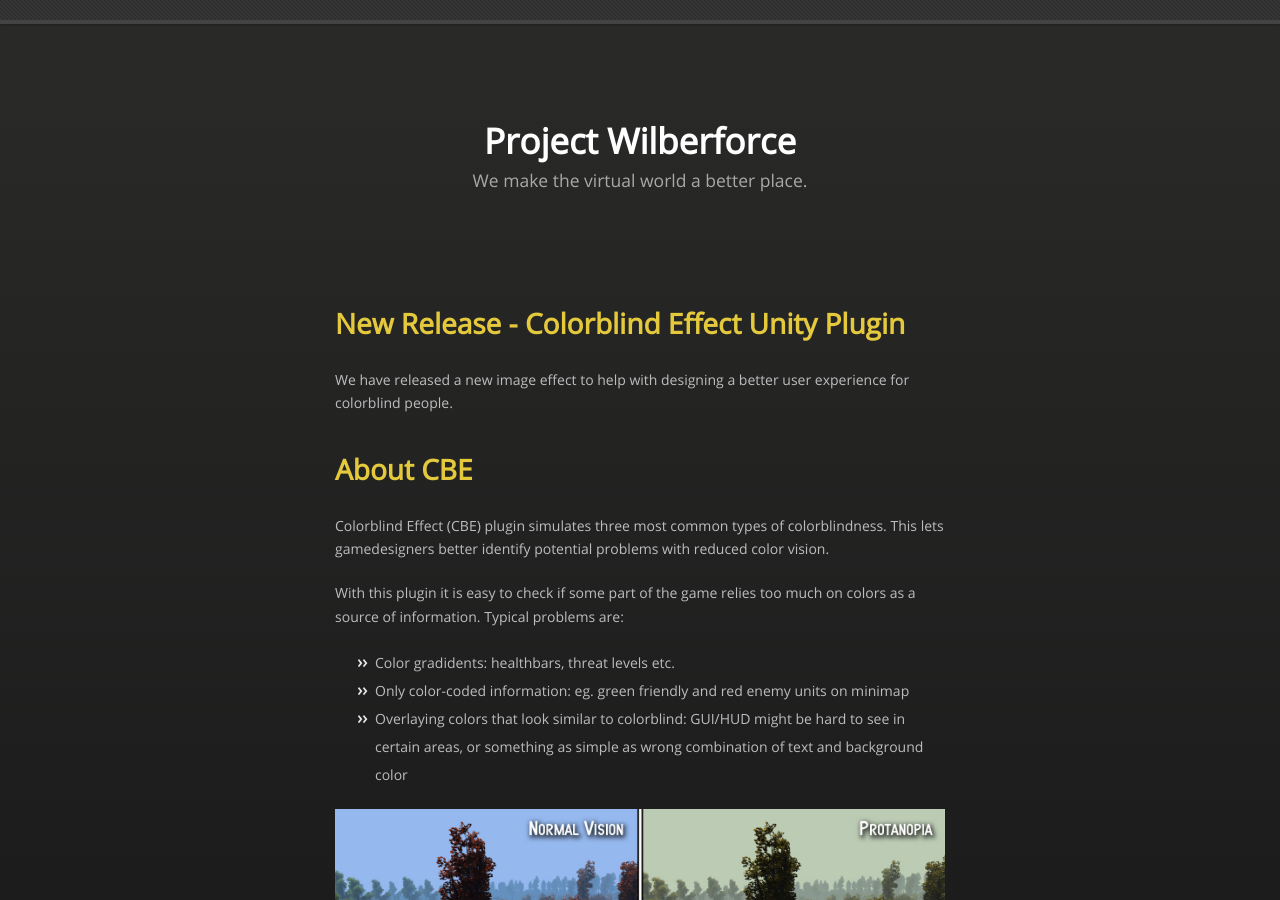
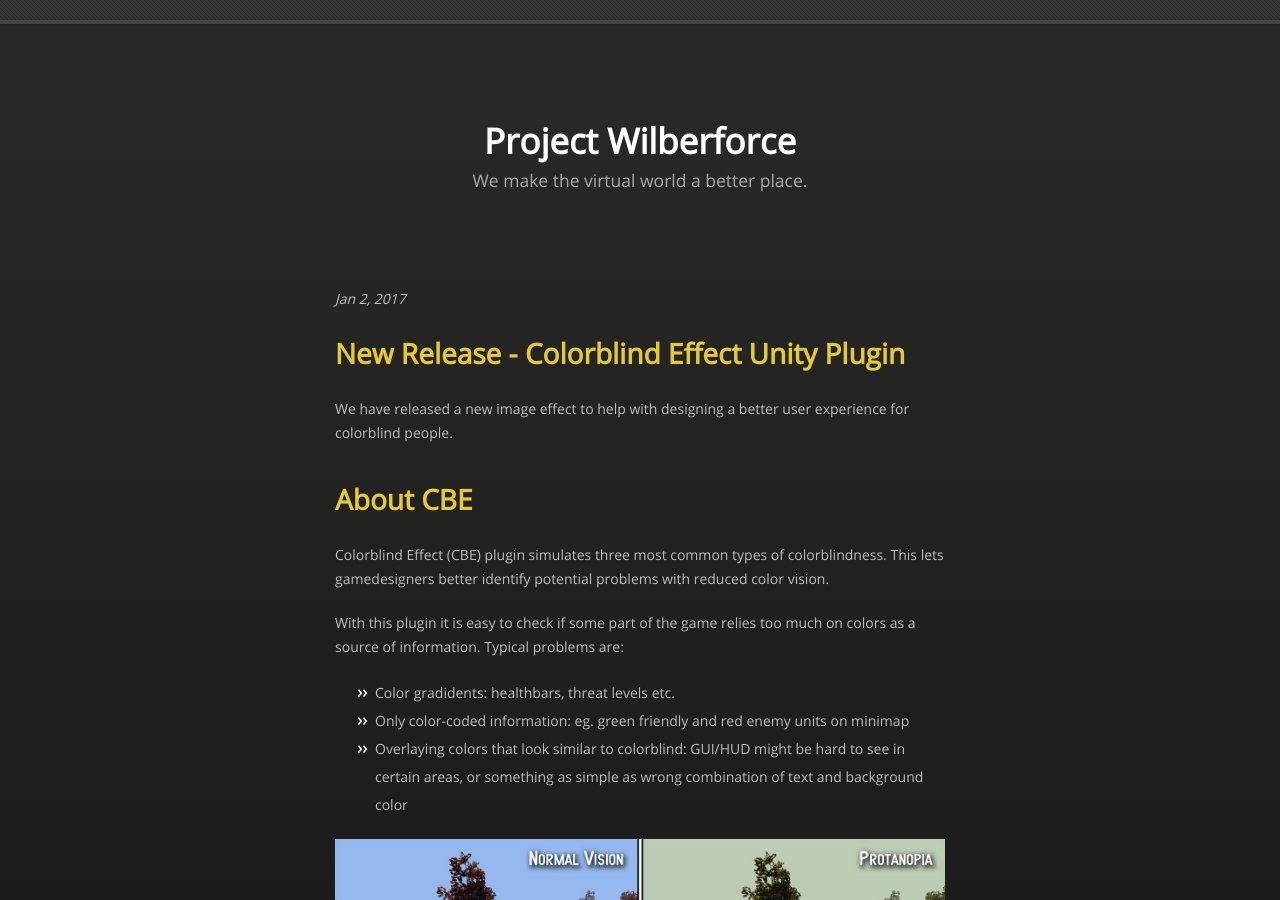
Before and after one commit to projectwilberforce/projectwilberforce.github.io, a Jekyll site: the page built from _posts/2017-02-01-CBE-1-0-Released.md, in a window 1280 px wide and 900 px high. Built offline with Jekyll 4.4.1, drawn with Linux system fonts in a browser that asks for light colours; nearby versions of some CDN libraries; comment, search, counter and statistics services are not loaded.

Commit message:
blog post date

```diff
--- a/_posts/2017-02-01-CBE-1-0-Released.md
+++ b/_posts/2017-02-01-CBE-1-0-Released.md
@@ -8,6 +8,10 @@ layout: default
 comments: true
 permalink: /blog/:title
 ---
+
+<time datetime="{{ page.date | date_to_xmlschema }}">
+  <em>{{ page.date | date: "%b %-d, %Y" }}</em>
+</time>
 
 ## {{page.title}}
 
```
